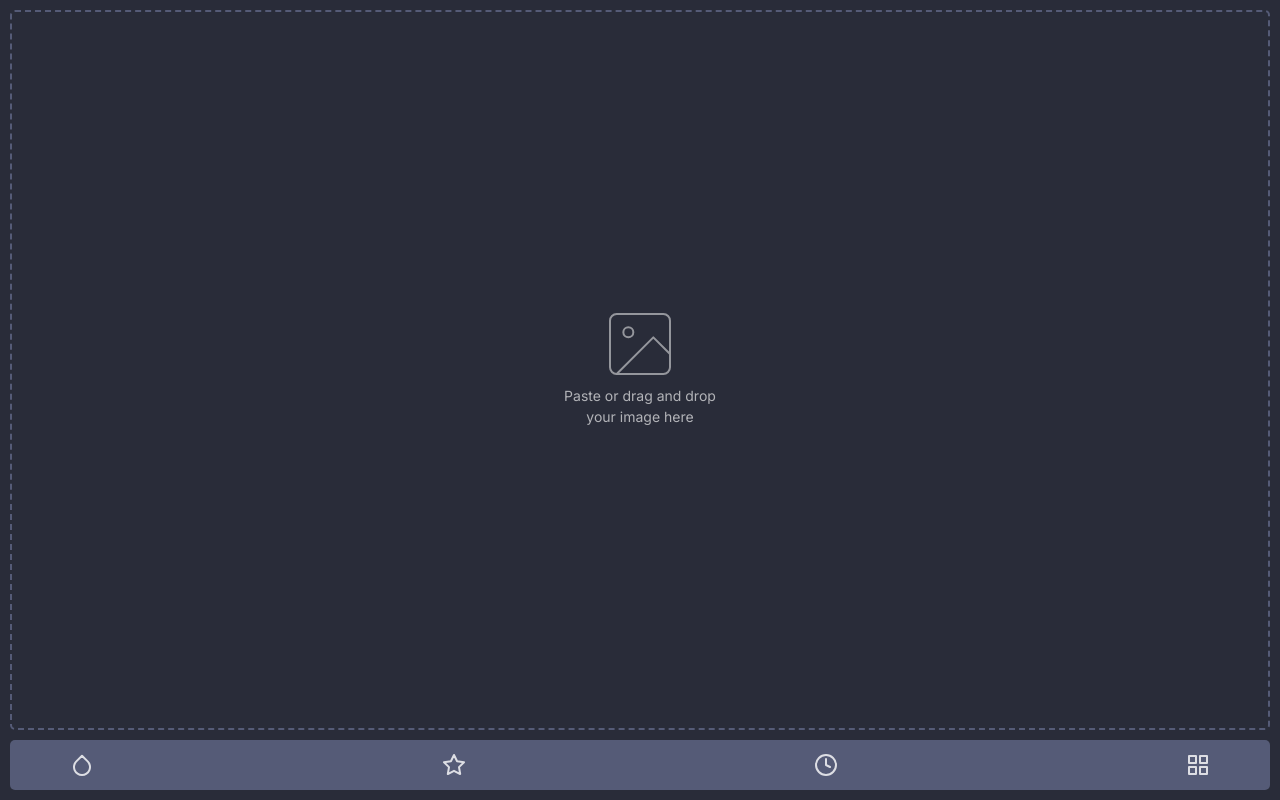
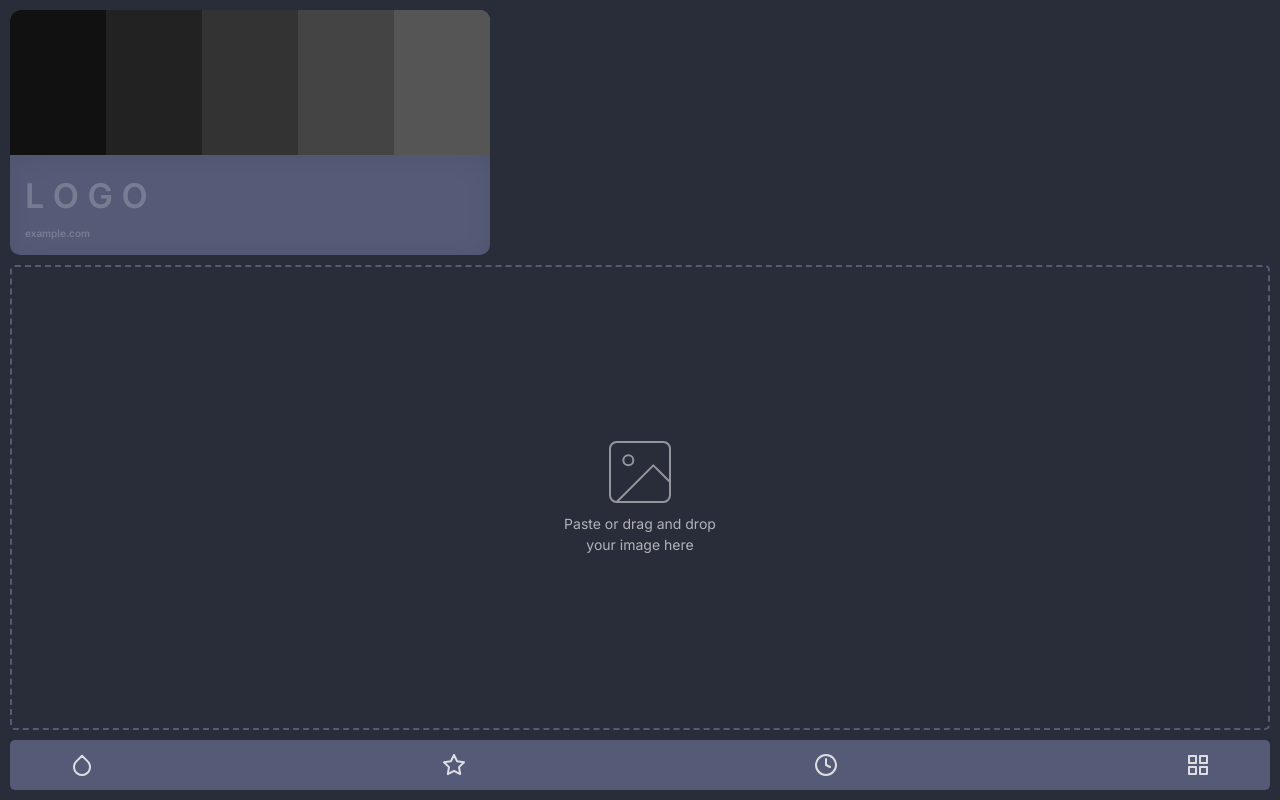
Before and after one commit to vlad-solomon/swwwatch, a React (Vite) app: page / in a window 1280 px wide. Built offline with nearby package versions, Linux system fonts and the light colour scheme.

Commit message:
Mockup Palette component

```diff
--- a/src/App.jsx
+++ b/src/App.jsx
@@ -4,6 +4,7 @@ import Image from "./components/Image/Image";
 import Nav from "./components/Nav/Nav";
 // import Toast from "./components/Toast/Toast";
 import Overlay from "./components/Overlay/Overlay";
+import Palette from "./components/Palette/Palette";
 
 import CurrentColorDrawer from "./components/CurrentColorDrawer/CurrentColorDrawer";
 import PreviousColorsDrawer from "./components/PreviousColorsDrawer/PreviousColorsDrawer";
@@ -33,6 +34,7 @@ function App() {
 				}}
 			/>
 			<div className="app">
+				<Palette />
 				<Image />
 				<Nav drawers={Object.keys(drawers)} />
 				{selectedDrawer && (
--- a/src/components/ColorShades/ColorShades.scss
+++ b/src/components/ColorShades/ColorShades.scss
@@ -7,6 +7,8 @@
 	background: var(--gray-400);
 	border-radius: var(--border-radius);
 	overflow: hidden;
+	outline: 5px solid rgba(41, 44, 57, 0.08);
+	outline-offset: -5px;
 	&:hover > .color-shades__toggle {
 		opacity: 1;
 	}
@@ -14,7 +16,6 @@
 		cursor: pointer;
 		position: absolute;
 		z-index: 1;
-		// font-weight: var(--fw-semibold);
 		opacity: 0;
 	}
 	&__gradient {
--- /dev/null
+++ b/src/components/Palette/Palette.jsx
@@ -0,0 +1,20 @@
+import "./Palette.scss";
+import ColorShades from "../ColorShades/ColorShades";
+import { useStore } from "../../stores/useStore";
+
+export default function Palette() {
+	// const palette = useStore((state) => state.palette);
+	const palette = ["#111", "#222", "#333", "#444", "#555"];
+
+	return (
+		<div className="palette">
+			<ColorShades shades={palette} />
+			<div className="palette__footer">
+				<div className="palette__branding">
+					<span>L O G O</span>
+					<span>example.com</span>
+				</div>
+			</div>
+		</div>
+	);
+}
--- /dev/null
+++ b/src/components/Palette/Palette.scss
@@ -0,0 +1,31 @@
+.palette {
+	pointer-events: none;
+	background-color: var(--gray-400);
+	width: 480px;
+	border-radius: 10px;
+	overflow: hidden;
+	.color-shades {
+		height: 145px;
+		border-radius: unset;
+		outline: unset;
+	}
+	&__footer {
+		display: flex;
+		align-items: center;
+		height: 100px;
+		padding: 0 15px;
+		box-shadow: inset 0 4px 25px rgba(0, 0, 0, 0.08);
+	}
+	&__branding {
+		display: flex;
+		flex-direction: column;
+		gap: 5px;
+		span {
+			opacity: 0.25;
+			font-size: 10px;
+			&:first-of-type {
+				font-size: 34px;
+			}
+		}
+	}
+}
```
